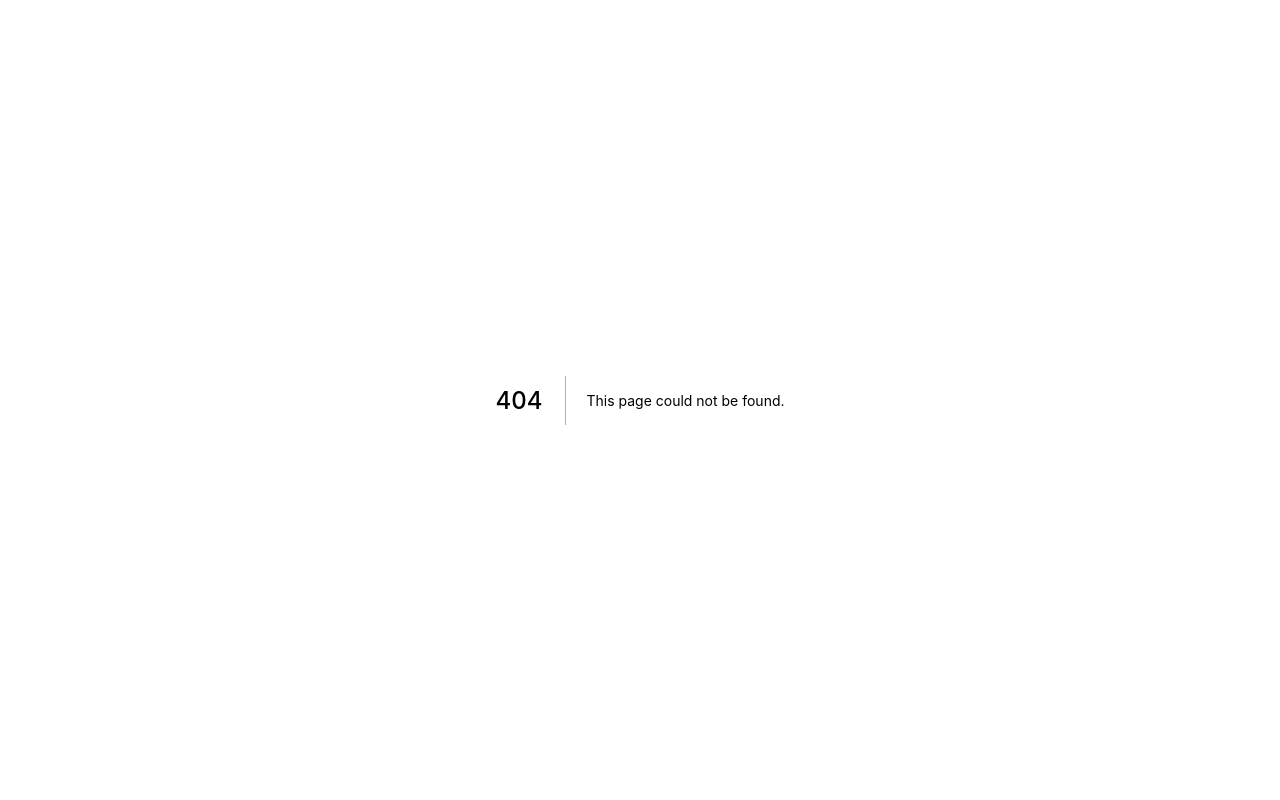
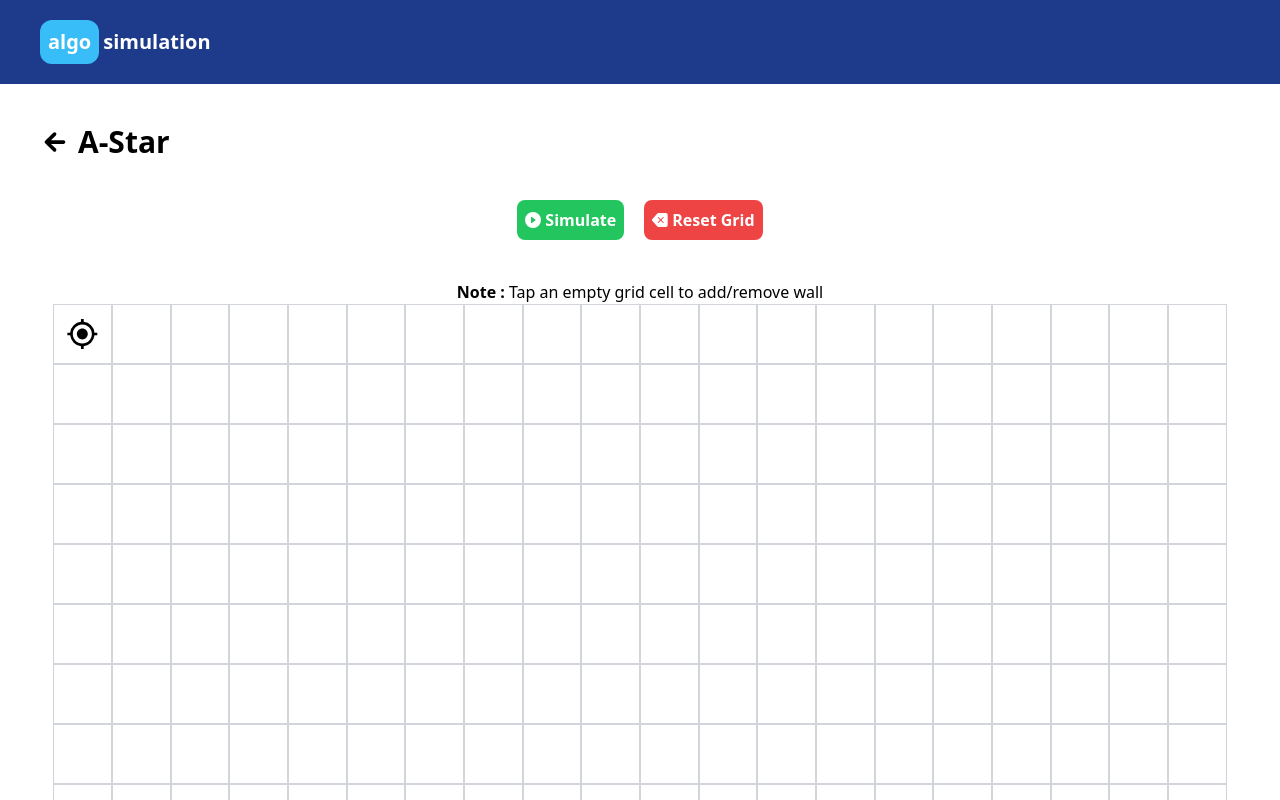
Before and after one commit to timothybagas/algo-simulation, a Next.js app: page /grid/a-star in a window 1280 px wide. Before the commit this address had no page. Shown: the top 800 px of the page. Built offline with nearby package versions, Linux system fonts and the light colour scheme.

Commit message:
Add A-Star algorithm

```diff
--- /dev/null
+++ b/algorithms/grid/AStar.js
@@ -0,0 +1,48 @@
+import findTargetNode from "./utils/FindTargetNode";
+
+export default function runAStar(startNode, grid, gridRows, gridCols) {
+  const dr = [0, 1, 0, -1], dc = [1, 0, -1, 0];
+  const g = [...Array(gridRows)].map(_ => Array(gridCols).fill(0));
+
+  let reachTargetNode = false;
+  const queue = [startNode], visitedNodeOrder = [];
+  const targetNode = findTargetNode(grid);
+
+  while (queue.length) {
+    queue.sort((a, b) => a.distance - b.distance);
+    const cur = queue.shift();
+    const { row, col } = cur;
+
+    if (!cur.isVisited) {
+      visitedNodeOrder.push(cur);
+    }
+    cur.isVisited = true;
+
+    if (cur.isTargetNode) {
+      reachTargetNode = true;
+      break;
+    }
+    for (let i = 0; i < 4; i++) {
+      const nr = cur.row + dr[i];
+      const nc = cur.col + dc[i];
+
+      if (nr < 0 || nc < 0 || nr >= gridRows || nc >= gridCols) continue;
+      const node = grid[nr][nc];
+
+      if (node.isVisited || node.isWall) continue;
+      const f = g[row][col] + 1 + manhattanDistance(targetNode, node);
+
+      if (node.distance > f) {
+        node.distance = f;
+        g[node.row][node.col] = g[row][col] + 1;
+        node.prevNode = cur;
+        queue.push(node);
+      }
+    }
+  }
+  return { reachTargetNode, visitedNodeOrder };
+}
+
+function manhattanDistance(a, b) {
+  return Math.abs(a.row - b.row) + Math.abs(a.col - b.col);
+}
--- a/algorithms/grid/index.js
+++ b/algorithms/grid/index.js
@@ -1,6 +1,7 @@
 import runBreadFirstSearch from "./BreadFirstSearch"
 import runDijkstra from "./Dijkstra"
 import runDepthFirstSearch from "./DepthFirstSearch"
+import runAStar from "./AStar"
 import findPath from "./utils/FindPath"
 import getInitialGrid from "./utils/InitialGrid"
 
@@ -8,6 +9,7 @@ export {
   runBreadFirstSearch,
   runDijkstra,
   runDepthFirstSearch,
+  runAStar,
   findPath,
   getInitialGrid
 }
--- /dev/null
+++ b/algorithms/grid/utils/FindTargetNode.js
@@ -0,0 +1,8 @@
+export default function findTargetNode(grid) {
+  for (const row of grid) {
+    for (const node of row) {
+      if (node.isTargetNode) return node;
+    }
+  }
+  return null;
+}
--- /dev/null
+++ b/pages/grid/a-star.js
@@ -0,0 +1,13 @@
+import Grid from "../../components/grid/Grid";
+import {
+  runAStar,
+} from "../../algorithms/grid";
+
+export default function AStar() {
+  return (
+    <Grid
+      algorithmName="A-Star"
+      algorithm={runAStar}
+    />
+  )
+}
```
